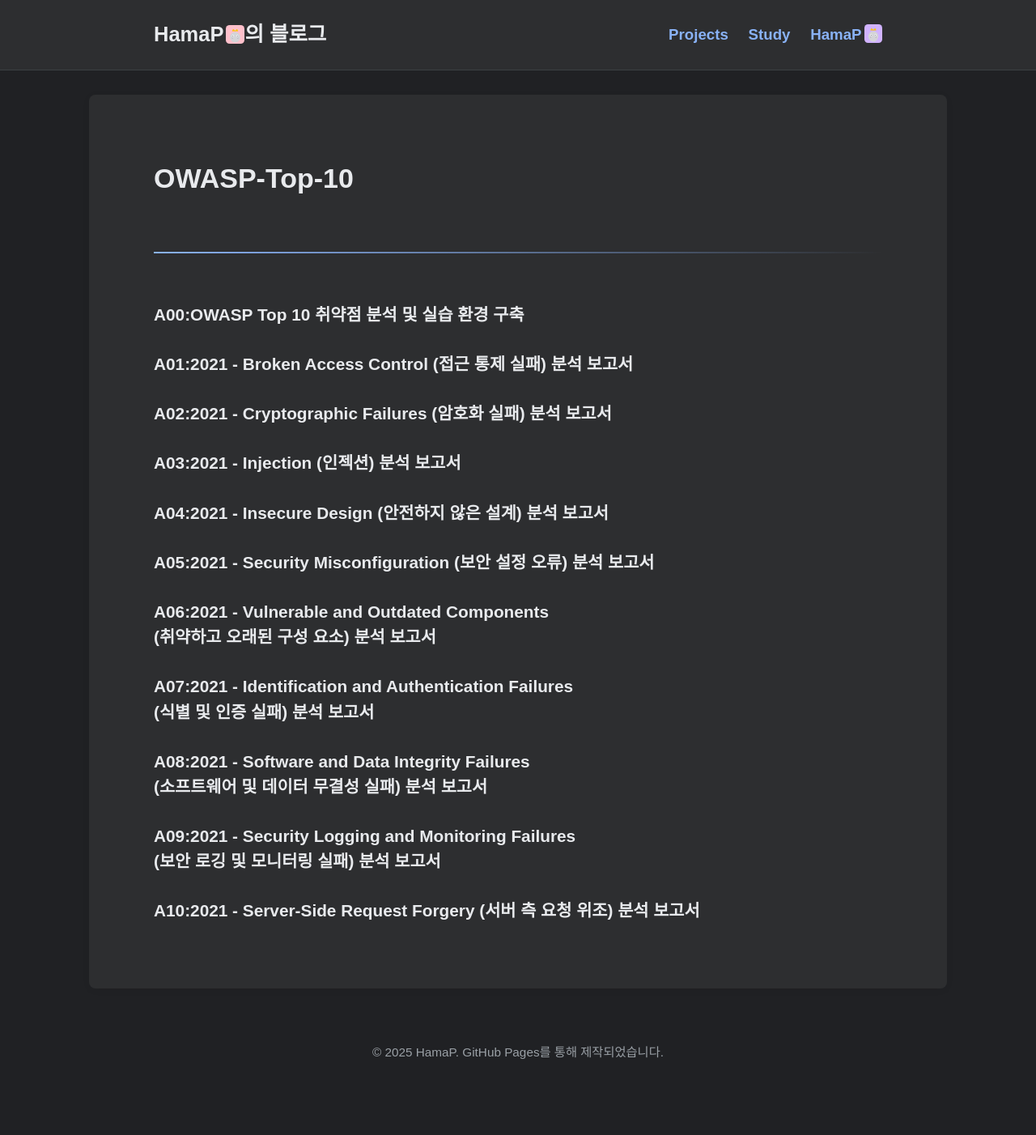
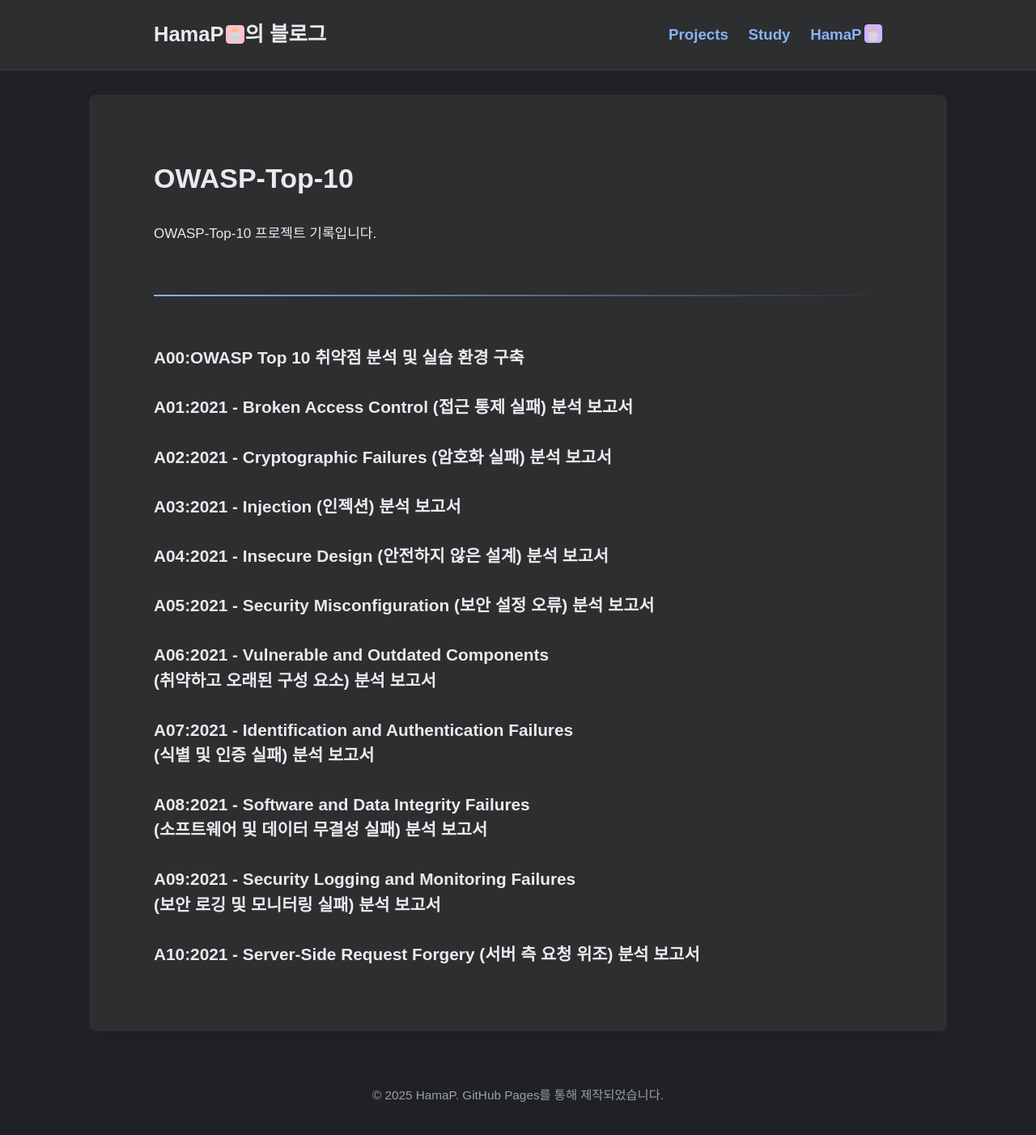
Before and after one commit to HamaP0/HamaP0.github.io, a Jekyll site: the page built from category/OWASP-Top-10.html, in a window 1280 px wide. Shown: the whole page at 81% size. Built offline with Jekyll 4.4.1, drawn with Linux system fonts in a browser that asks for light colours; some web fonts are replaced; before the commit the page ends 1349 px from its top, so only the background shows below that.

Commit message:
Update OWASP-Top-10.html

```diff
--- a/category/OWASP-Top-10.html
+++ b/category/OWASP-Top-10.html
@@ -3,21 +3,14 @@
 title: OWASP-Top-10
 category: OWASP-Top-10
 ---
-
 <h1>{{ page.category }}</h1>
+<p>OWASP-Top-10 프로젝트 기록입니다.</p>
 <hr>
-
-{% assign category_posts = site.posts
-   | where_exp: "post", "post.categories contains page.category"
-   | sort: "date" %}
+{% assign category_posts = site.posts | where_exp: "post", "post.categories contains page.category" | sort: "date" %}
 <ul class="post-list">
   {% for post in category_posts %}
     <li>
-      <h2>
-        <a class="post-link" href="{{ post.url | relative_url }}">
-          {{ post.title }}
-        </a>
-      </h2>
+      <h2><a class="post-link" href="{{ post.url | relative_url }}">{{ post.title }}</a></h2>
     </li>
   {% endfor %}
 </ul>
```
